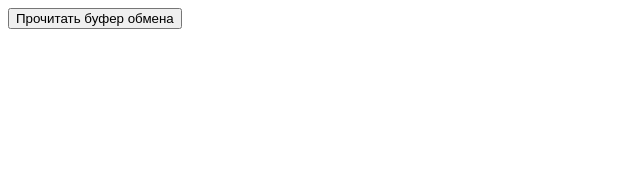
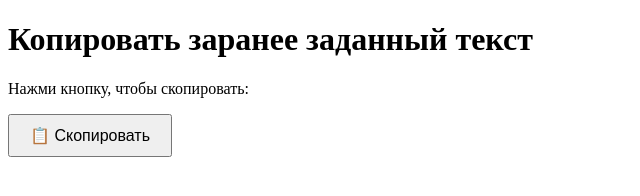
Before and after one commit to andreyhab/HTML, a plain HTML site: page index.html in a window 1280 px wide. Shown: the whole page, without its empty margins (0-640 px from the left). Drawn offline with Linux system fonts and the light colour scheme.

Commit message:
Update index.html

```diff
--- a/index.html
+++ b/index.html
@@ -1,23 +1,49 @@
 <!DOCTYPE html>
-<html>
+<html lang="ru">
 <head>
   <meta charset="UTF-8">
-    <title>Тест буфера</title>
+  <title>Копирование без textarea</title>
+  <style>
+    #hiddenText {
+      position: absolute;
+      left: -9999px; /* Скрываем элемент */
+    }
+    button {
+      font-size: 16px;
+      padding: 10px 20px;
+    }
+  </style>
 </head>
 <body>
-    <button onclick="readClipboard()">Прочитать буфер обмена</button>
-    <pre id="output"></pre>
+
+  <h1>Копировать заранее заданный текст</h1>
+
+  <p>Нажми кнопку, чтобы скопировать:</p>
+
+  <button onclick="copyPreparedText()">📋 Скопировать</button>
+
+  <div id="hiddenText">Это заготовленный текст</div>
 
   <script>
-      function readClipboard() {
-        navigator.clipboard.readText()
-          .then(text => {
-            document.getElementById('output').textContent = 'Считано: ' + text;
-          })
-          .catch(err => {
-            document.getElementById('output').textContent = 'Ошибка: ' + err;
-          });
+    function copyPreparedText() {
+      const range = document.createRange();
+      const selection = window.getSelection();
+      const textElement = document.getElementById("hiddenText");
+
+      range.selectNodeContents(textElement);
+      selection.removeAllRanges();
+      selection.addRange(range);
+
+      const successful = document.execCommand("copy");
+      selection.removeAllRanges();
+
+      if (successful) {
+        alert("Текст скопирован: " + textElement.textContent);
+      } else {
+        alert("Не удалось скопировать.");
+      }
     }
   </script>
+
 </body>
 </html>
```
Lines whose indentation alone changed are shown as unchanged.
